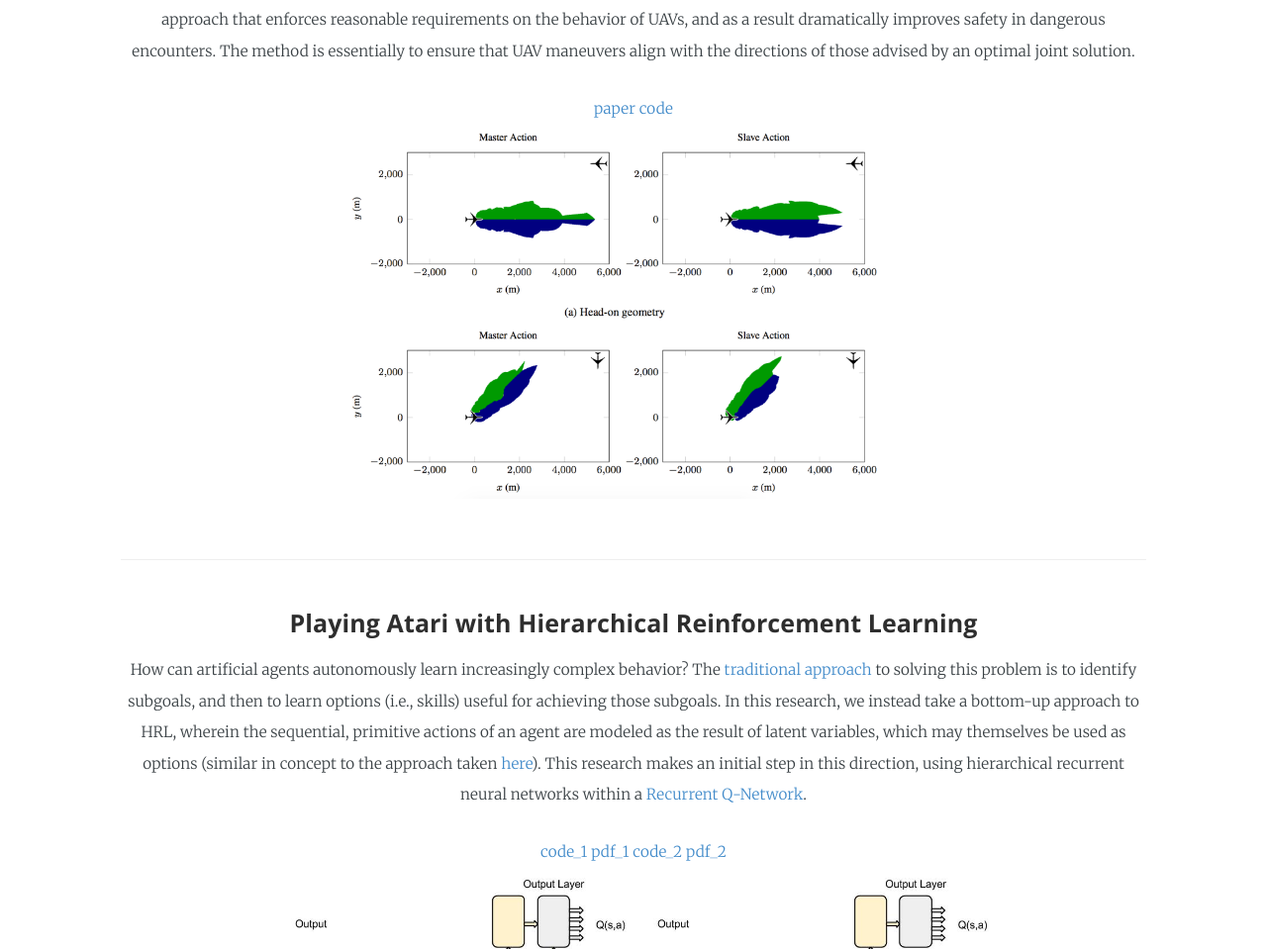
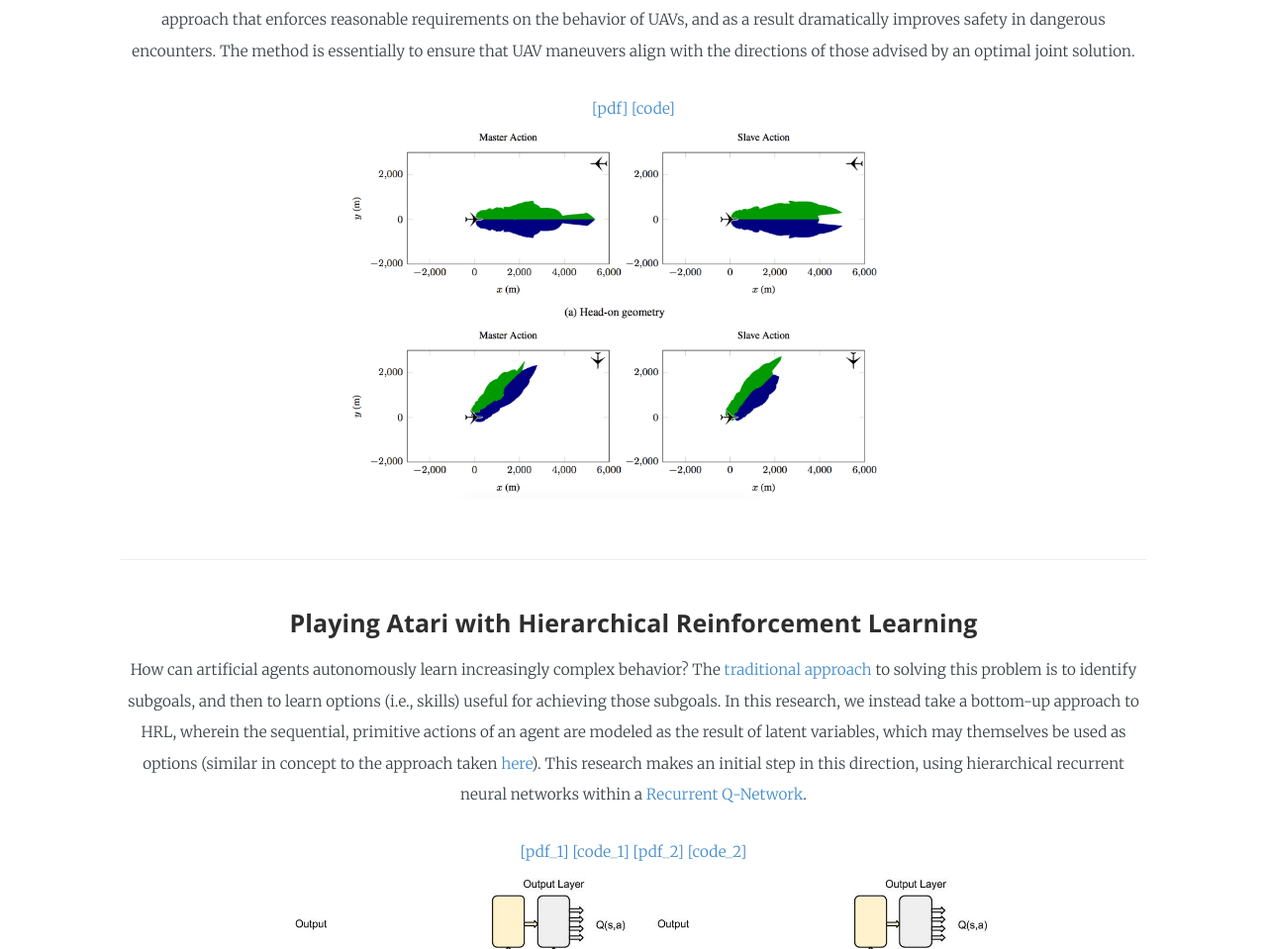
Before and after one commit to wulfebw/legacy.wulfebw.github.io, a Jekyll site: the page built from index.html, in a window 1280 px wide and 1400 px high, scrolled down 1523 px. Shown: the part 159-1118 px from the top of the window at 99% size. Built offline with Jekyll 4.4.1, drawn with Linux system fonts in a browser that asks for light colours; some web fonts are replaced; some of the changed text lies outside the part shown.

Commit message:
updating links

```diff
--- a/_includes/main.md
+++ b/_includes/main.md
@@ -25,8 +25,8 @@ We learn UAV collision avoidance policies directly from a simulator with a Deep
 How can UAVs with different collision avoidance strategies coordinate maneuvers so as to minimize collisions? This research presents an approach that enforces reasonable requirements on the behavior of UAVs, and as a result dramatically improves safety in dangerous encounters. The method is essentially to ensure that UAV maneuvers align with the directions of those advised by an optimal joint solution.
 
 <div>
-<a href="http://ieeexplore.ieee.org/document/7777958/" class="md-link">paper</a>
-<a href="https://github.com/sisl/HorizontalCoordUAVs" class="md-link">code</a>
+<a href="http://ieeexplore.ieee.org/document/7777958/" class="md-link">[pdf]</a>
+<a href="https://github.com/sisl/HorizontalCoordUAVs" class="md-link">[code]</a>
 </div>
 
 <div id="content-wrapper">
@@ -41,10 +41,10 @@ How can UAVs with different collision avoidance strategies coordinate maneuvers
 How can artificial agents autonomously learn increasingly complex behavior? The <a href="http://people.idsia.ch/~juergen/subgoals.html" class="md-link">traditional</a> <a href="https://people.cs.umass.edu/~mahadeva/papers/hrl.pdf" class="md-link">approach</a> to solving this problem is to identify subgoals, and then to learn options (i.e., skills) useful for achieving those subgoals. In this research, we instead take a bottom-up approach to HRL, wherein the sequential, primitive actions of an agent are modeled as the result of latent variables, which may themselves be used as options (similar in concept to the approach taken <a href="http://www.ausy.tu-darmstadt.de/uploads/Site/EditPublication/Daniel2016JMLR.pdf" class="md-link">here</a>). This research makes an initial step in this direction, using hierarchical recurrent neural networks within a <a href="https://arxiv.org/abs/1507.06527" class="md-link">Recurrent Q-Network</a>.
 
 <div>
-<a href="https://github.com/wulfebw/hierarchical_rl" class="md-link">code_1</a>
-<a href="{{ site.github.url }}/assets/CS239_Final_Paper.pdf" class="md-link">pdf_1</a>
-<a href="https://github.com/wulfebw/playing_atari" class="md-link">code_2</a>
-<a href="{{ site.github.url }}/assets/CS221_Final_Paper.pdf" class="md-link">pdf_2</a>
+<a href="{{ site.github.url }}/assets/CS239_Final_Paper.pdf" class="md-link">[pdf_1]</a>
+<a href="https://github.com/wulfebw/hierarchical_rl" class="md-link">[code_1]</a>
+<a href="{{ site.github.url }}/assets/CS221_Final_Paper.pdf" class="md-link">[pdf_2]</a>
+<a href="https://github.com/wulfebw/playing_atari" class="md-link">[code_2]</a>
 </div>
 
 <div id="content-wrapper">
@@ -62,8 +62,8 @@ How can artificial agents autonomously learn increasingly complex behavior? The
 <a href="https://arxiv.org/abs/1406.2661" class="md-link">GANs</a> have had a lot of success in generating images; can they be applied with similar effect to natural language? Since natural language is discrete, we formulate this task as a reinforcement learning problem, and use REINFORCE to train a recurrent generative network to maximize rewards produced by a discriminating network. We found this approach did not scale well to the vocab sizes used in realistic datasets (> 60,000 words), but believe improved training methods (e.g., <a href="https://arxiv.org/abs/1502.05477" class="md-link">TRPO</a>) and curriculum learning (e.g., <a href="https://arxiv.org/abs/1511.06732" class="md-link">MIXER</a>) might overcome these issues.
 
 <div>
-<a href="https://github.com/wulfebw/adversarial_rl" class="md-link">code</a>
-<a href="{{ site.github.url }}/assets/CS224d_Final_Paper.pdf" class="md-link">pdf</a>
+<a href="{{ site.github.url }}/assets/CS224d_Final_Paper.pdf" class="md-link">[pdf]</a>
+<a href="https://github.com/wulfebw/adversarial_rl" class="md-link">[code]</a>
 </div>
 
 <div id="content-wrapper">
@@ -82,8 +82,8 @@ How can artificial agents autonomously learn increasingly complex behavior? The
 Given a random, street-level image of a city from around the world, could you identify where the picture was taken? In this project, we collected a dataset of 100,000 images from ten cities, and trained a convolutional neural network to predict the city from the image. We found that the network successfully identifies the city with ~75% accuracy. Research tackling this project at a much larger scale was published concurrently (<a href="https://arxiv.org/abs/1602.05314" class="md-link">PlaNet</a>).
 
 <div>
-<a href="https://github.com/wulfebw/LittlePlaNet-Models" class="md-link">code</a>
-<a href="{{ site.github.url }}/assets/CS231n_Final_Paper.pdf" class="md-link">pdf</a>
+<a href="{{ site.github.url }}/assets/CS231n_Final_Paper.pdf" class="md-link">[pdf]</a>
+<a href="https://github.com/wulfebw/LittlePlaNet-Models" class="md-link">[code]</a>
 </div>
 
 <div id="content-wrapper">
@@ -101,8 +101,8 @@ Given a random, street-level image of a city from around the world, could you id
 In this project, I analyzed a set of ~2,000 pairwise social encounters. Using the audio, visual, and network features from those interactions, I was able to predict their outcomes with about 85% accuracy. While I am more focused on reinforcement learning now, I still think this topic is interesting, and in particular believe that enabling computers to intelligently interact with people (e.g., in healthcare or educational settings) would be widely beneficial.
 
 <div>
-<a href="https://github.com/wulfebw/Independent_Study" class="md-link">code</a>
-<a href="{{ site.github.url }}/assets/IS_Final_Paper.pdf" class="md-link">pdf</a>
+<a href="{{ site.github.url }}/assets/IS_Final_Paper.pdf" class="md-link">[pdf]</a>
+<a href="https://github.com/wulfebw/Independent_Study" class="md-link">[code]</a>
 </div>
 
 ---
```
